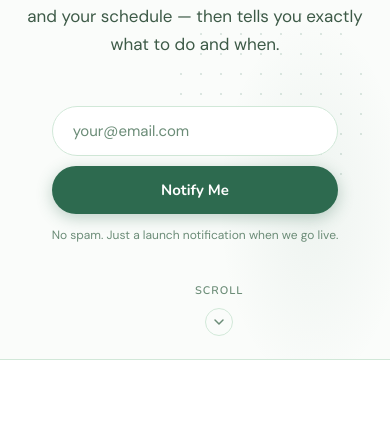
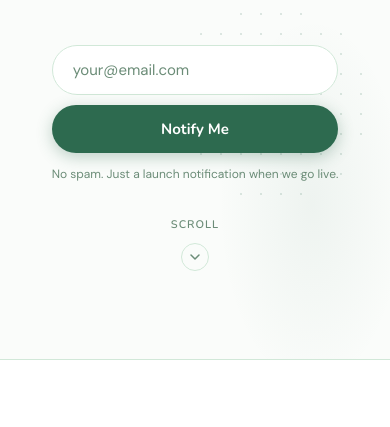
Before and after one commit to amynmadani-sketch/yardmind-landing, a plain HTML site: page index.html in a window 390 px wide. Shown: the part 417-844 px from the top of the page. Drawn offline with nearby package versions, Linux system fonts and the light colour scheme.

Commit message:
fix: mobile alignment for scroll indicator and hero form

```diff
--- a/index.html
+++ b/index.html
@@ -568,8 +568,18 @@
     /* ── RESPONSIVE ── */
     @media (max-width: 600px) {
       nav { padding: 14px 20px; }
-      .hero-form, .bottom-form { flex-direction: column; }
-      .hero-btn { width: 100%; }
+      .hero { padding: 100px 20px 80px; }
+	  .hero-form, .bottom-form { flex-direction: column; align-items: center; }
+	  .hero-btn { width: 100%; text-align: center; }
+	  .hero-input { width: 100%; }
+	  .scroll-indicator {
+		position: relative;
+		bottom: auto;
+		left: auto;
+		transform: none;
+		margin-top: 32px;
+		align-items: center;
+	  }
       footer { flex-direction: column; align-items: flex-start; }
       .footer-links { flex-wrap: wrap; gap: 16px; }
     }
```
